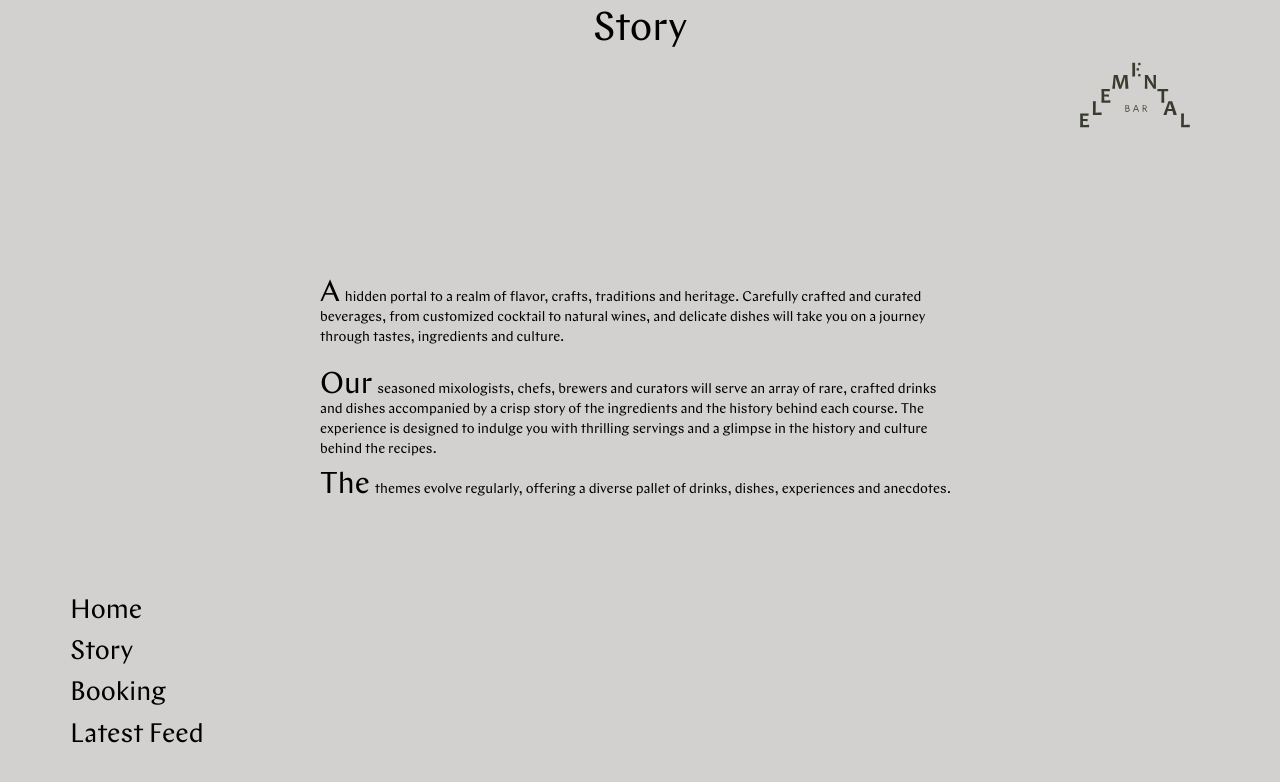
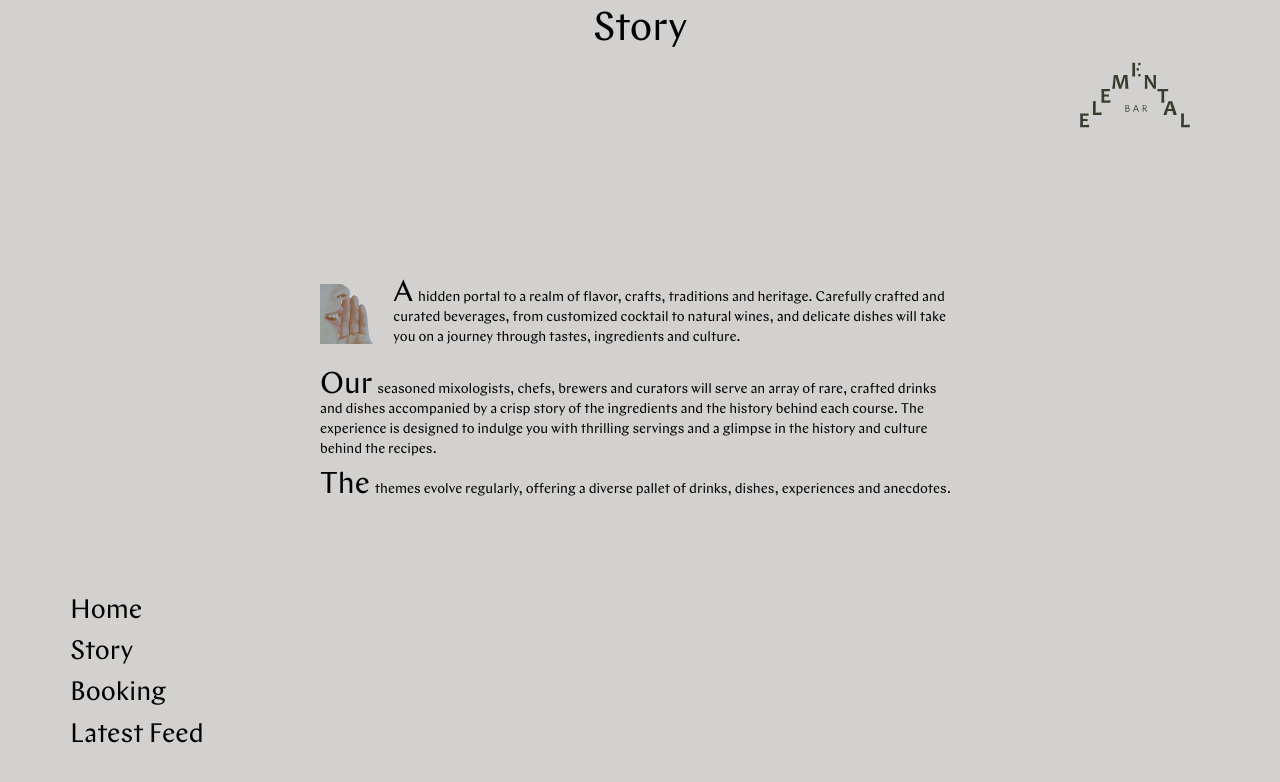
Before and after one commit to gunaindra/elementalbar, a Next.js app: page /story in a window 1280 px wide. Shown: the top 782 px of the page. Built offline with nearby package versions, Linux system fonts and the light colour scheme.

Commit message:
changes: show image in large screen

```diff
--- a/pages/story.js
+++ b/pages/story.js
@@ -61,8 +61,11 @@ export default function Story() {
                 </div>
               </div>
 
-              <div className="hidden md:block text-sm pb-2">
-                <p className="sm:mb-1 md:mb-5 text-sm">
+              <div className="hidden md:grid grid-cols-12 text-sm pb-2">
+                <div className="col-span-1 mb-5">
+                  <img src="/assets/images/story-invitation.png" width={60} alt="story" />
+                </div>
+                <p className="mb-5 text-sm col-span-11 ml-5">
                   <span className="drop-cap">A</span> hidden portal to a realm
                   of flavor, crafts, traditions and heritage. Carefully crafted
                   and curated beverages, from customized cocktail to natural
```
